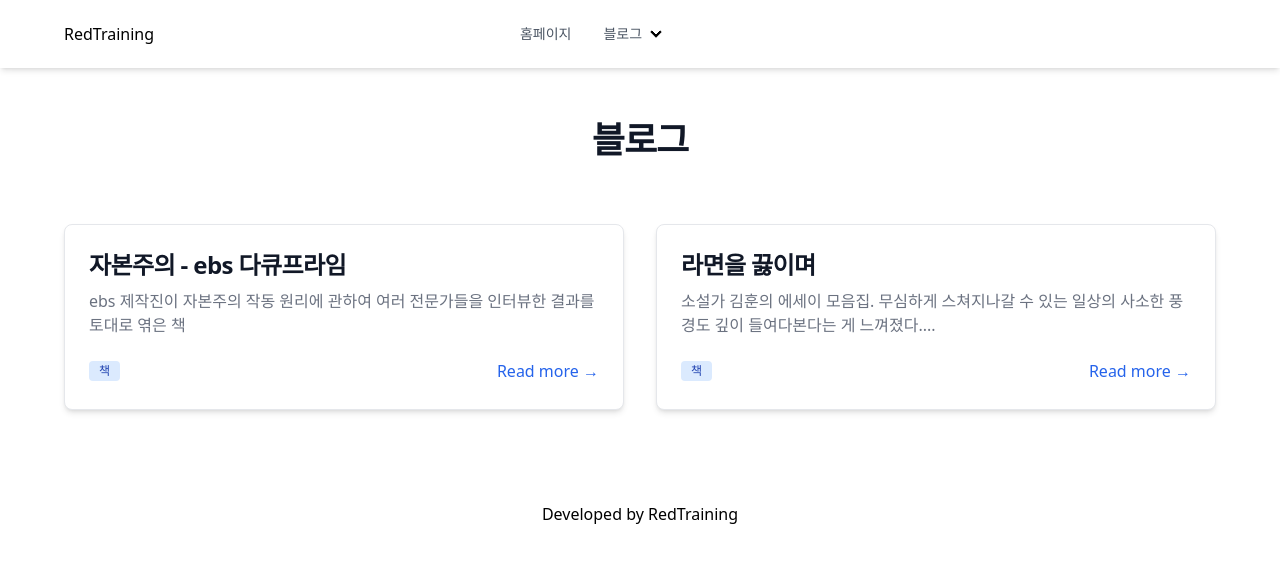
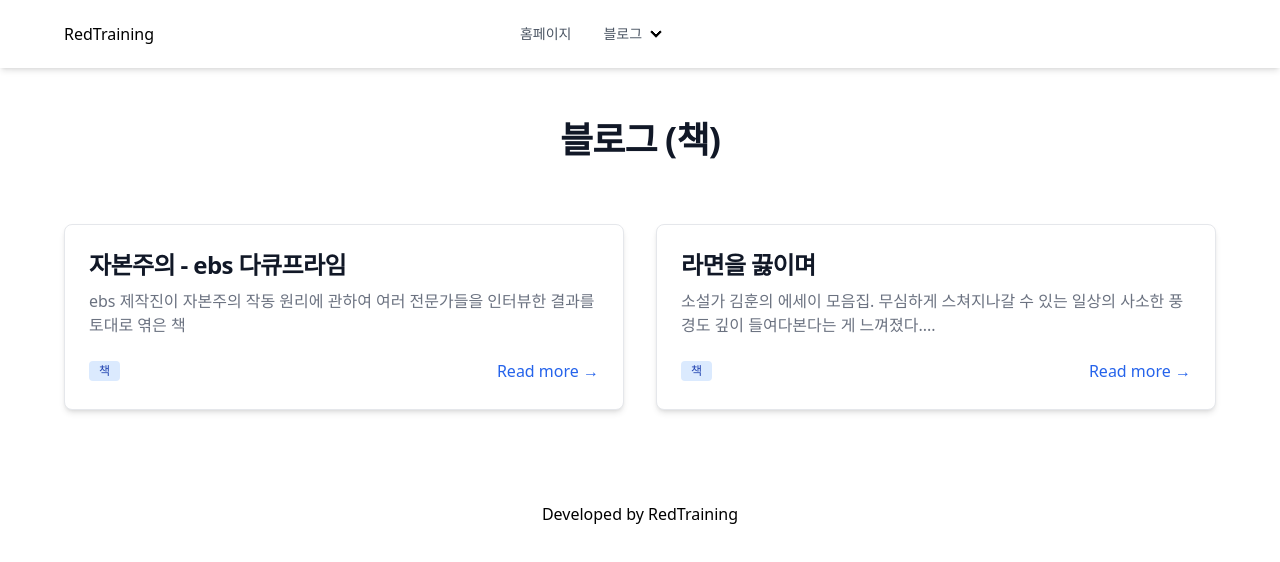
Before and after one commit to keenager/public-blog, a Next.js app: page /blog/tags/book in a window 1280 px wide. Shown: the top 562 px of the page. Built offline with nearby package versions, Linux system fonts and the light colour scheme.

Commit message:
main nav subMenu 누르면 닫히도록.

```diff
--- a/src/app/_components/nav/main-bar.tsx
+++ b/src/app/_components/nav/main-bar.tsx
@@ -38,15 +38,22 @@ export default function MainBar() {
 }
 
 function BlogSubMenu() {
+  const closeSubMenu = () => {
+    const $blogMenu = document.getElementById(
+      "blog-menu"
+    ) as HTMLDetailsElement;
+    $blogMenu.open = false;
+  };
+
   return (
     <li>
-      <details>
+      <details id="blog-menu">
         <summary>
           <MenuLink href="/blog" name="블로그" />
         </summary>
         <ul className="p-2 bg-base-100 rounded-t-none dark:bg-gray-900">
           {tagBlogRouteList.map(({ href, name }) => (
-            <li key={href}>
+            <li key={href} onClick={closeSubMenu}>
               <MenuLink href={href} name={name} />
             </li>
           ))}
--- a/src/app/blog/tags/[tag]/page.tsx
+++ b/src/app/blog/tags/[tag]/page.tsx
@@ -1,6 +1,7 @@
 import PostList from "@/app/_components/blog/post-list";
 import MainTitle from "@/app/_components/common/main-title";
 import { getPostsByTag } from "@/lib/api";
+import { tagBlogRouteList } from "@/lib/constants";
 
 type Params = {
   params: { tag: string };
@@ -8,10 +9,13 @@ type Params = {
 
 export default function FilteredListByTag({ params }: Params) {
   const filteredList = getPostsByTag(params.tag);
+  const tagName =
+    tagBlogRouteList.find((route) => route.href.includes(params.tag))?.name ||
+    "";
 
   return (
     <>
-      <MainTitle>블로그</MainTitle>
+      <MainTitle>블로그 ({tagName})</MainTitle>
       <PostList postList={filteredList} />
     </>
   );
```
